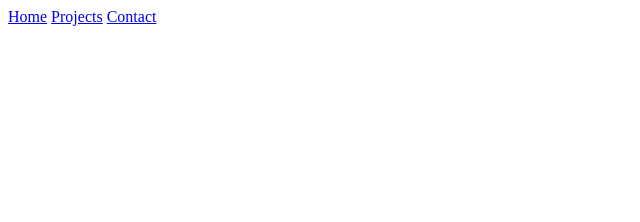
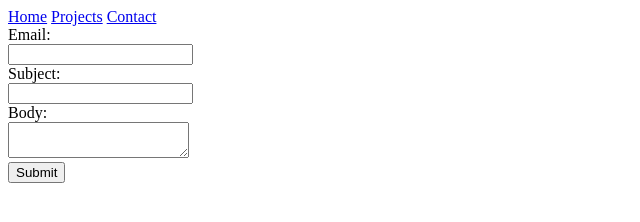
Before and after one commit to Leandr0ER/Portfolio1, a plain HTML site: page contact/index.html in a window 1280 px wide. Shown: the whole page, without its empty margins (0-640 px from the left). Drawn offline with Linux system fonts and the light colour scheme.

Commit message:
adding forms (contact)

```diff
--- a/contact/index.html
+++ b/contact/index.html
@@ -6,9 +6,20 @@
     <title>Contact</title>
 </head>
 <body>
-    <a href="../index.html">Home</a>
-    <a href="../projects/index.html">Projects</a>
-    <a href="index.html">Contact</a>
-</nav>
+    <nav>
+        <a href="../index.html">Home</a>
+        <a href="../projects/index.html">Projects</a>
+        <a href="index.html">Contact</a>
+    </nav>
+
+    <form action="mailto:foo@example.com" method="GET">
+        <label for="email">Email:</label> <br>
+        <input name="email" type="email"> <br>
+        <label for="subject">Subject:</label> <br>
+        <input name="subject" type="text"> <br>
+        <label for="body">Body:</label> <br>
+        <textarea name="body"></textarea> <br>
+        <button>Submit</button>
+    </form>
 </body>
 </html>
```
Also changed, not shown: projects/index.html (+5 -4 lines).
